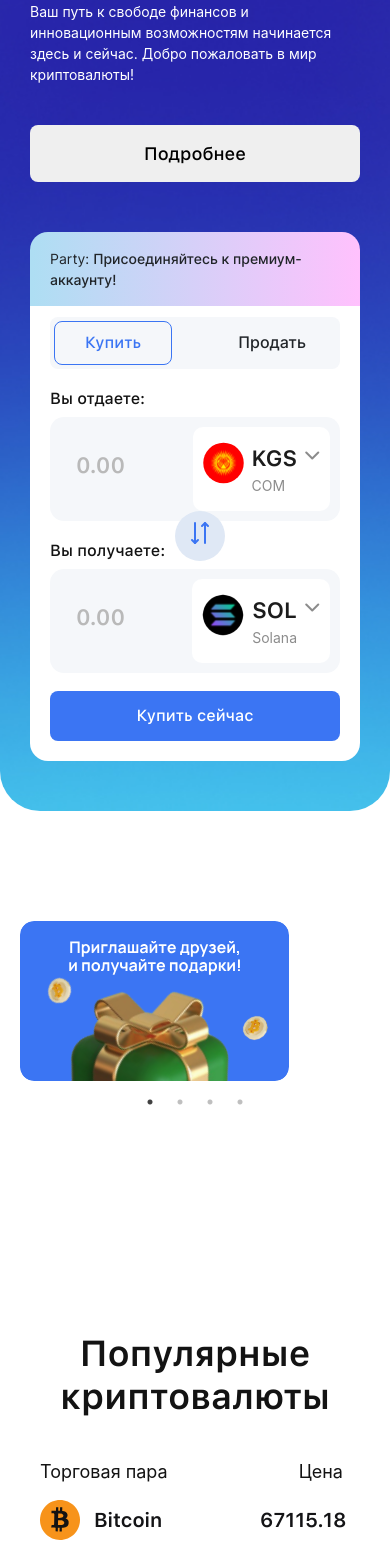
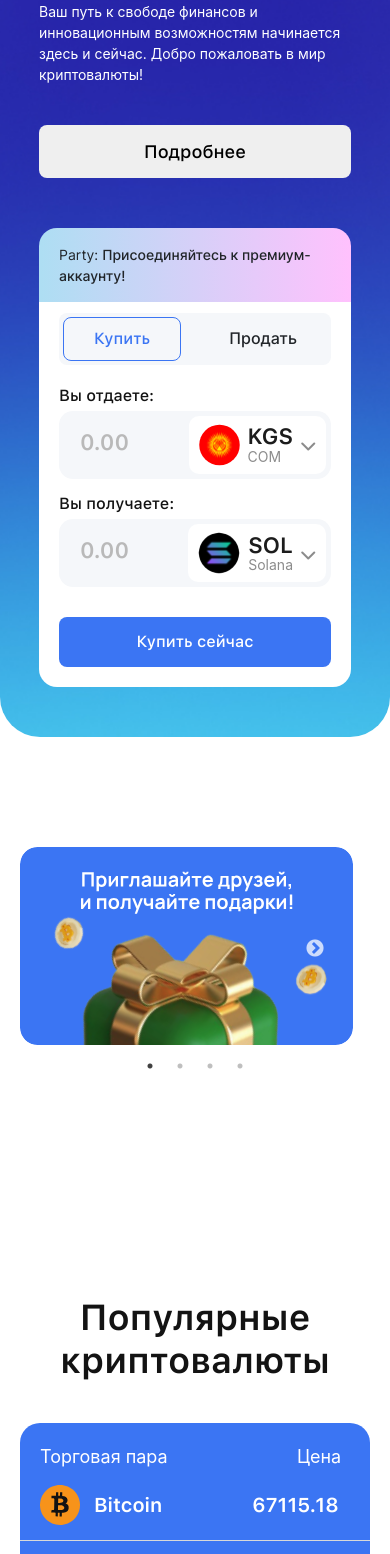
Before and after one commit to paddington11989/bitok, a React (Create React App) app: page / in a window 390 px wide. Shown: the part 340-1894 px from the top of the page. Built offline with nearby package versions, Linux system fonts and the light colour scheme; a web font is replaced by a local one.

Commit message:
promo-adaptive

```diff
--- a/src/components/cripto/cripto.css
+++ b/src/components/cripto/cripto.css
@@ -105,69 +105,106 @@
     }
     .cripto-table{
         width:80%;
+        background-color: #3B75F3;
+        border-radius:20px;
+        overflow:hidden;
     }
     .cripto-price{
-        margin:0 0 0 65%;
+        margin:0 0 0 40%;
+        color:#fff;
     }
     .cripto-text{
         margin:0;
+        padding:20px 20px 0px;
+        color:#fff;
     }
     .price-text{
-        margin-left:70%;
+        margin-left:55%;
+        color:#fff;
     }
-    .start-cripto{
-        margin-left:35%;
-    }
+
+   .cripto-cell{
+    padding-left:20px;
+   }
+   .cripto-logo-name{
+    color:#fff;
+   }
 
 }
 @media(max-width:890px){
     .cripto-table{
         width:90%;
     }
+    .price-text{
+        margin-left:45%;
+        color:#fff;
+    }
+    .cripto-price{
+        margin:0 0 0 30%;
+        color:#fff;
+    }
+
 }
 @media(max-width:740px){
     .cripto-table{
         width:100%;
     }
+    .price-text{
+        margin-left:40%;
+        color:#fff;
+    }
     .cripto-price{
-        margin:0 0 0 55%;
+        margin:0 0 0 25%;
         }
 }
+
 @media(max-width:600px){
-    .start-cripto{
-        margin-left:30%;
+    .price-text{
+        margin-left:37%;
+        color:#fff;
     }
-
-}
-@media(max-width:540px){
     .cripto-price{
-        margin:0 0 0 45%;
+        margin:0 0 0 15%;
         }
 }
-@media(max-width:500px){
+@media(max-width:530px){
+    .cripto-promo{
+        padding:83px 0 73px;
+    }
     .cripto-price{
-        margin:0 0 0 35%;
+        margin:0 0 0 10%;
+        padding-right:20px;
         }
         .cripto-title{
             font-size: 36px;
-        }
-        .start-cripto{
-            margin-left:20%;
         }
     .cripto-container{
         padding:0px 20px !important;
     }
     .price-text{
-        margin-left:50%;
+        margin-left:30%;
+        padding-right:20px;
     }
 }
 
-@media(max-width:400px){
-    .start-cripto{
-        margin-left:16%;
+@media(max-width:500px){
+    .cripto-price{
+        margin:0 0 0 5%;
+        padding-right:20px;
     }
-    .cripto-price{
-        margin:0 0 0 20%;
+    .price-text{
+        margin-left:25%;
+        padding-right:20px;
     }
 
 }
+@media(max-width:450px){
+    .cripto-price{
+        margin:0 0 0 5%;
+        padding-right:20px;
+    }
+    .price-text{
+        margin-left:25%;
+        padding-right:20px;
+    }
+}
--- a/src/components/header/header.css
+++ b/src/components/header/header.css
@@ -126,7 +126,7 @@
 }
 
 .promo{
-  padding:20px 50px;
+  padding:20px 0px;
 }
 .top-screen-promo{
   background-image: url(../image/fon.jpg);
@@ -141,6 +141,10 @@
 .promo__wrapper{
   display:flex;
   align-items: center;
+  justify-content: space-between;
+}
+.text-item{
+  width:450px;
 }
 .promo-title{
   color:#fff;
@@ -197,6 +201,7 @@
   background-color:#F5F7FA;
   padding:4px;
   border-radius:8px;
+  margin-bottom:18px;
 }
 .promo__item-line{
   display:flex;
@@ -221,74 +226,169 @@
   font-weight: 500;
 }
 
+/* card input */
 
-.give-block{
+.promo-form-label{
+font-family: SF Pro Text;
+font-size: 16px;
+font-weight: 500;
+line-height: 19.09px;
+text-align: left;
+color:#131313;
+margin-bottom:6px;
+}
+.input-group{
+    display: flex;
+    flex-direction: row;
+    justify-content: space-between;
+    align-items: center;
+    position: relative;
+    margin-bottom:12px;
+}
+.input-form-number{
+    width: 100%;
+    background-color: #F5F7FA;
+    border-radius: 14px !important;
+    padding:20px;
+    border: 1px solid transparent;
+    outline:none;
+    color:#1C1C1C;
+    font-size: 22px;
+    font-weight: 600;
+    font-family: SF Pro Text;
+    line-height: 26.25px;
+    text-align: left;
+}
+.input-form-number::placeholder{
+    color:#B9B9B9;
+    font-size: 22px;
+    font-weight: 600;
+    font-family: SF Pro Text;
+    line-height: 26.25px;
+    text-align: left;
+}
+.calc-wrap{
+    display: flex;
+    align-items: center;
+    gap: 8px;
+    position: absolute;
+    background-color: #fff;
+    border-radius:10px !important;
+    top: 5px;
+    right: 5px;
+    bottom: 5px;
+    padding:14px 10px;
+    cursor: pointer;
+}
+.calc-text{
   display:flex;
+  flex-direction: column;
+}
+
+.calc-text b{
+  font-family: SF Pro Text;
+font-size: 22px;
+font-weight: 600;
+line-height: 24.64px;
+text-align: left;
+color:#1C1C1C;
+}
+
+.calc-text span{
+font-family: SF Pro Text;
+font-size: 14px;
+font-weight: 400;
+line-height: 16.71px;
+text-align: left;
+color:#8C8C8C;
+}
+.calc-text-uppercase{
+  text-transform: uppercase;
+}
+/* .calc-text::after{
+   content:'';
+   display:block;
+   width:24px;
+   height:24px;
+   background:url(../image/dropdown-arrow.svg) no-repeat 50%;
+} */
+
+
+/* calc -list */
+.calc-list{
+  display: none;
+}
+.calc-list-open{
+    display:block;
+    width: 100%;
+    height:150px;
+    background-color: #fff;
+    border-radius: 15px !important;
+    position: absolute;
+    bottom: -150px;
+    overflow: auto;
+}
+.calc-list-wrap{
+  display: flex;
+  flex-direction: row;
+  gap: 15px;
+  padding: 10px;
+  border-bottom: 1px solid #ddd
+}
+.calc-list-icon img{
+  width:32px;
+  height:32px;
+}
+
+.calc-list-text{
+  display:flex;
+  flex-direction: column;
+}
+.calc-list-text b{
+  display:block;
+  font-family: SF Pro Text;
+  font-size: 16px;
+  font-weight: 600;
+  line-height: 24.64px;
+  text-align: left;
+  color:#1C1C1C;
+}
+.calc-list-text span{
+  font-family: SF Pro Text;
+font-size: 14px;
+font-weight: 400;
+line-height: 16.71px;
+text-align: left;
+color:#8C8C8C;
+}
+.calc-list:last-child{
+  border-bottom:0;
+}
+
+.calc-list-wrap{
+    display: flex;
+    flex-direction: row;
+    gap: 15px;
+    padding: 10px;
+    border-bottom: 1px solid #ddd
 }
 
 
-/* dropdown */
 
-.select{
-  background-color: #fff;
-}
-.give-block{
-  background-color: #F5F7FA;
-  border-radius:14px;
-  display: flex;
-  justify-content: space-between;
-  padding:10px;
-}
-.give-summ{
-font-family: SF Pro Text;
-font-size: 22px;
-font-weight: 600;
-color:#B9B9B9;
-padding:22px 0px 22px 16px;
-}
-.menu__list{
-  display:flex;
-  padding:15px 9px;
-  border-radius:10px;
-}
-.menu__item{
-  margin:0px 8px;
-}
-.menu__item-sum-title{
-  font-family: SF Pro Text;
-  font-size: 22px;
-  font-weight: 600;
-  color:#1C1C1C;
-  margin-bottom: 0;
-}
-.menu__item-sum-text{
-font-family: SF Pro Text;
-font-size: 14px;
-font-weight: 400;
-color:#8C8C8C;
-margin-bottom: 0;
-}
-.dropdown-list-container{
-  margin-left:70%;
-  display:none;
-}
-.dropdown-list-container-opened{
-  margin-left:70%;
-  display:block;
-}
-.text-give{
-font-family: SF Pro Text;
-font-size: 16px;
-font-weight: 500;
-color:#131313;
-margin:18px 0px 6px;
-}
-.get-text{
-  text-transform: capitalize;
-}
-.give-text{
-  text-transform: uppercase;
-}
+
+
+
+
+
+
+
+
+
+
+
+
+
+/*card button*/
 .promo-card-btn{
 font-family: SF Pro Text;
 font-size: 16px;
@@ -307,7 +407,7 @@
 .promo-card-give::after{
   position: absolute;
   content:url(../image/options.svg);
-  bottom:-40px;
+  bottom:-49px;
   left:43%;
   width:50px;
   height:50px;
@@ -317,13 +417,18 @@
   align-items: center;
   justify-content: center;
 }
+
+
+
+
+/* toggle */
 .header__nav{
   position: relative;
 }
 .nav-toggle{
   display: none;
   position: absolute;
-  right: 120px;
+  right: 90px;
   margin: 0 auto;
   width: 50px;
   height: 40px;
@@ -430,47 +535,64 @@
     display:none;
   }
   .header__logo{
-    margin-left:60px;
+    margin-left:30px;
   }
 }
 @media(max-width:1020px){
- .promo__wrapper{
-    display:block;
-    padding:0px 50px;
-  }
+
   .promo-text{
-    max-width:100%;
+    max-width:80%;
   }
    .promo-btn{
     margin-bottom: 50px;
-    width: 100%;
-    padding: 30px;
     font-size: 18px;
   }
-  .item-width{
-    width:100%;
-  }
-  .promo-btn{
-    padding:15px 30px;
-  }
-  .promo-line-text{
-    padding:9px 100px;
-  }
+
   .menu__list{
     padding:15px 30px;
   }
 }
 
 @media(max-width:970px){
-  .promo-line-text{
-    padding:9px 70px;
+  .text-item{
+    width:300px;
   }
 }
-@media(max-width:860px){
-  .promo__wrapper{
-    padding:0px 30px;
+
+
+@media(max-width:900px){
+.item-width{
+    width:300px;
+  }
+  .promo-line-text{
+    padding:9px 30px;
   }
 }
+
+@media(max-width:866px){
+  .promo__wrapper{
+   flex-direction: column;
+  }
+  .item-width{
+    width:80%;
+  }
+  .text-item{
+    width:80%;
+  }
+  .promo-line-text{
+    padding:9px 80px;
+  }
+  .calc-wrap{
+    padding:14px 10px;
+  }
+  .promo-btn{
+    width:100%;
+  }
+  .promo-text{
+    max-width:100%;
+  }
+}
+
 @media(max-width:800px){
   .top-screen-promo{
     padding:50px 30px;
@@ -478,13 +600,13 @@
   .promo{
       padding:20px;
     }
+    .promo-line-text{
+      padding:9px 60px;
+    }
 }
 @media(max-width:720px){
   .promo-line-text{
     padding:9px 50px;
-  }
-  .menu__list{
-    padding:15px 10px;
   }
 }
 @media(max-width:700px){
@@ -515,18 +637,38 @@
     margin:10px 0px;
 
   }
+  .promo-line-text{
+    padding:9px 70px;
+  }
 }
-@media(max-width:500px){
-  .promo__wrapper{
-    padding:0px 10px;
+@media(max-width:620px){
+  .promo-line-text{
+    padding:9px 50px;
   }
+}
+
+
+@media(max-width:520px){
   .top-screen-promo{
-    padding:50px 20px;
+    padding:50px 0px;
   }
+}
 
+@media(max-width:470px){
+  .promo-line-text{
+    padding:9px 40px;
+  }
+  .input-form-number{
+    font-size:14px;
+  }
 }
-@media(max-width:400px){
+@media(max-width:420px){
   .promo-line-text{
     padding:9px 30px;
   }
 }
+@media(max-width:360px){
+  .promo-line-text{
+    padding:9px 25px;
+  }
+}
--- a/src/components/header/header.jsx
+++ b/src/components/header/header.jsx
@@ -2,7 +2,7 @@
 import "./header.css";
 import logo from "../image/bitok-logo.svg";
 import topImg from "../image/top-img.svg";
-import dropdownArrow from "../image/dropdown-arrow.svg";
+import arrow from "../image/dropdown-arrow.svg";
 import logoKgs from "../image/dropdown-logo-kg.svg";
 import getImg from "../image/get-img-solana.svg";
 import { useState } from "react";
@@ -17,6 +17,10 @@
     }
 
 
+    const[listOpen, setListOpen]=useState(false);
+    const listMenu=()=>{
+        setListOpen((listopen)=>!listopen)
+    }
 
 
     return (
@@ -57,7 +61,7 @@
                     <div className="promo">
                         <div className="top-screen-promo">
                             <div className="promo__wrapper">
-                                <div className="promo__item">
+                                <div className="promo__item text-item">
                                     <h1 className="promo-title">Лучший сервис по продаже и покупке криптовалют</h1>
                                     <p className="promo-text">Ваш путь к свободе финансов и инновационным возможностям начинается здесь и сейчас. Добро пожаловать в мир криптовалюты!</p>
                                     <button className="promo-btn">Подробнее</button>
@@ -75,91 +79,90 @@
                                                     <p className="promo-line-text">Продать</p>
                                                 </div>
                                             </div>
-                                            <div className="promo-card-give">
-                                                <p className="text-give">Вы отдаете:</p>
 
-                                                <div className="dropdown-container">
-                                                    <div className="give-block">
-                                                        <div className="give-summ">0.00</div>
-                                                        <div className="select menu__list">
-                                                            <div className="dropdown-img"><img src={logoKgs} alt="" /></div>
-                                                            <div className="menu__item">
-                                                                <p className="menu__item-sum-title">KGS</p>
-                                                                <p className="menu__item-sum-text give-text">сом</p>
+                                            <div className="promo-form">
+                                                <div className="form-group">
+                                                    <label className="promo-form-label">Вы отдаете:</label>
+                                                    <div className="input-group input-sum-list">
+                                                        <input type="number" className="input-form-number" placeholder="0.00"/>
+                                                        <div className="calc-wrap">
+                                                            <div className="calc-icon"><img src={logoKgs} /></div>
+                                                            <div className="calc-text">
+                                                                <b>KGS</b>
+                                                                <span className="calc-text-uppercase">сом</span>
                                                             </div>
-                                                            <div className="dropdown-arrow"><img src={dropdownArrow} alt="" /></div>
+                                                            <div className="calc-arrow"><img src={arrow} alt="" /></div>
                                                         </div>
-                                                    </div>
-                                                    <ul className="dropdown-list-container">
-                                                        <li className="menu__list">
-                                                            <div className="menu__item"><img src="" alt="" /></div>
-                                                            <div className="menu__item">
-                                                                <p className="menu__item-sum-title">KGS</p>
-                                                                <p className="menu__item-sum-text give-text">сом</p>
-                                                            </div>
-                                                        </li>
-                                                        <li className="menu__list">
-                                                            <div className="menu__item"><img src="" alt="" /></div>
-                                                            <div className="menu__item">
-                                                                <p className="menu__item-sum-title">RUS</p>
-                                                                <p className="menu__item-sum-text give-text">рубль</p>
-                                                            </div>
-                                                        </li>
-                                                        <li className="menu__list">
-                                                            <div className="menu__item"><img src="" alt="" /></div>
-                                                            <div className="menu__item">
-                                                                <p className="menu__item-sum-title">USA</p>
-                                                                <p className="menu__item-sum-text give-text">доллар</p>
-                                                            </div>
-                                                        </li>
-                                                    </ul>
-                                                </div>
 
 
 
-                                            </div>
-                                            <div className="promo-card-get">
-                                                <p className="text-give">Вы получаете:</p>
-
-                                                <div className="dropdown-container">
-                                                    <div className="give-block">
-                                                        <div className="give-summ">0.00</div>
-                                                        <div className="select menu__list">
-                                                            <div className="dropdown-img"><img src={getImg} alt="" /></div>
-                                                            <div className="menu__item">
-                                                                <p className="menu__item-sum-title">SOL</p>
-                                                                <p className="menu__item-sum-text get-text">Solana</p>
+                                                    </div>
+                                                </div>
+                                                <div className="form-group">
+                                                <label className="promo-form-label">Вы получаете:</label>
+                                                <div className="input-group" onClick={listMenu}>
+                                                        <input type="number" className="input-form-number"  placeholder="0.00"/>
+                                                        <div className="calc-wrap">
+                                                            <div className="calc-icon"><img src={getImg} /></div>
+                                                            <div className="calc-text">
+                                                                <b>SOL</b>
+                                                                <span>Solana</span>
                                                             </div>
-                                                            <div className="dropdown-arrow"><img src={dropdownArrow} alt="" /></div>
+                                                            <div className="calc-arrow"><img src={arrow} alt="" /></div>
+                                                        </div>
+                                                     <div className={`calc-list ${listOpen ? 'calc-list-open' : ''}`}>
+                                                            <div className="calc-list-wrap">
+                                                                <div className="calc-list-icon"><img src="https://api.bitok.website/uploads/icons/methods/zrx.png" alt="" /></div>
+                                                                <div className="calc-list-text">
+                                                                    <b>OX Protocol</b>
+                                                                    <span>ZRX</span>
+                                                                </div>
+                                                            </div>
+                                                            <div className="calc-list-wrap">
+                                                                <div className="calc-list-icon"><img src="https://api.bitok.website/uploads/icons/methods/btc.svg" alt="" /></div>
+                                                                <div className="calc-list-text">
+                                                                    <b>Bitcoin</b>
+                                                                    <span>BTC</span>
+                                                                </div>
+                                                            </div>
+                                                            <div className="calc-list-wrap">
+                                                                <div className="calc-list-icon"><img src="https://api.bitok.website/uploads/icons/methods/alice.png" alt="" /></div>
+                                                                <div className="calc-list-text">
+                                                                    <b>ALICE</b>
+                                                                    <span>ALICE</span>
+                                                                </div>
+                                                            </div>
+                                                            <div className="calc-list-wrap">
+                                                                <div className="calc-list-icon"><img src="https://api.bitok.website/uploads/icons/methods/dash.png" alt="" /></div>
+                                                                <div className="calc-list-text">
+                                                                    <b>Dash</b>
+                                                                    <span>DASH</span>
+                                                                </div>
+                                                            </div>
+                                                            <div className="calc-list-wrap">
+                                                                <div className="calc-list-icon"><img src="https://api.bitok.website/uploads/icons/methods/cocos.png" alt="" /></div>
+                                                                <div className="calc-list-text">
+                                                                    <b>Cocos</b>
+                                                                    <span>COCOS</span>
+                                                                </div>
+                                                            </div>
+                                                            <div className="calc-list-wrap">
+                                                                <div className="calc-list-icon"><img src="https://api.bitok.website/uploads/icons/methods/ada.png" alt="" /></div>
+                                                                <div className="calc-list-text">
+                                                                    <b>Civic</b>
+                                                                    <span>CIVIC</span>
+                                                                </div>
+                                                            </div>
+                                                            <div className="calc-list-wrap">
+                                                                <div className="calc-list-icon"><img src="https://api.bitok.website/uploads/icons/methods/cvc.png" alt="" /></div>
+                                                                <div className="calc-list-text">
+                                                                    <b>Cardano</b>
+                                                                    <span>ADA</span>
+                                                                </div>
+                                                            </div>
                                                         </div>
                                                     </div>
-                                                    <ul className="dropdown-list-container">
-                                                        <li className="menu__list">
-                                                            <div className="menu__item"><img src="" alt="" /></div>
-                                                            <div className="menu__item">
-                                                                <p className="menu__item-sum-title">KGS</p>
-                                                                <p className="menu__item-sum-text get-text">сом</p>
-                                                            </div>
-                                                        </li>
-                                                        <li className="menu__list">
-                                                            <div className="menu__item"><img src="" alt="" /></div>
-                                                            <div className="menu__item">
-                                                                <p className="menu__item-sum-title">RUS</p>
-                                                                <p className="menu__item-sum-text get-text">рубль</p>
-                                                            </div>
-                                                        </li>
-                                                        <li className="menu__list">
-                                                            <div className="menu__item"><img src="" alt="" /></div>
-                                                            <div className="menu__item">
-                                                                <p className="menu__item-sum-title">USA</p>
-                                                                <p className="menu__item-sum-text get-text">доллар</p>
-                                                            </div>
-                                                        </li>
-                                                    </ul>
                                                 </div>
-
-
-
                                             </div>
                                             <button className="promo-card-btn">Купить сейчас</button>
 
--- a/src/components/slider/AllSlider.css
+++ b/src/components/slider/AllSlider.css
@@ -13,3 +13,16 @@
     margin:0 auto;
     padding:0px 20px;
   }
+
+
+    .slick-slide img{
+        width:90%;
+    }
+@media(max-width:470px){
+    .slick-slide img{
+        width:95%;
+    }
+    .slick-container{
+        padding-right:0 !important;
+    }
+}
```
